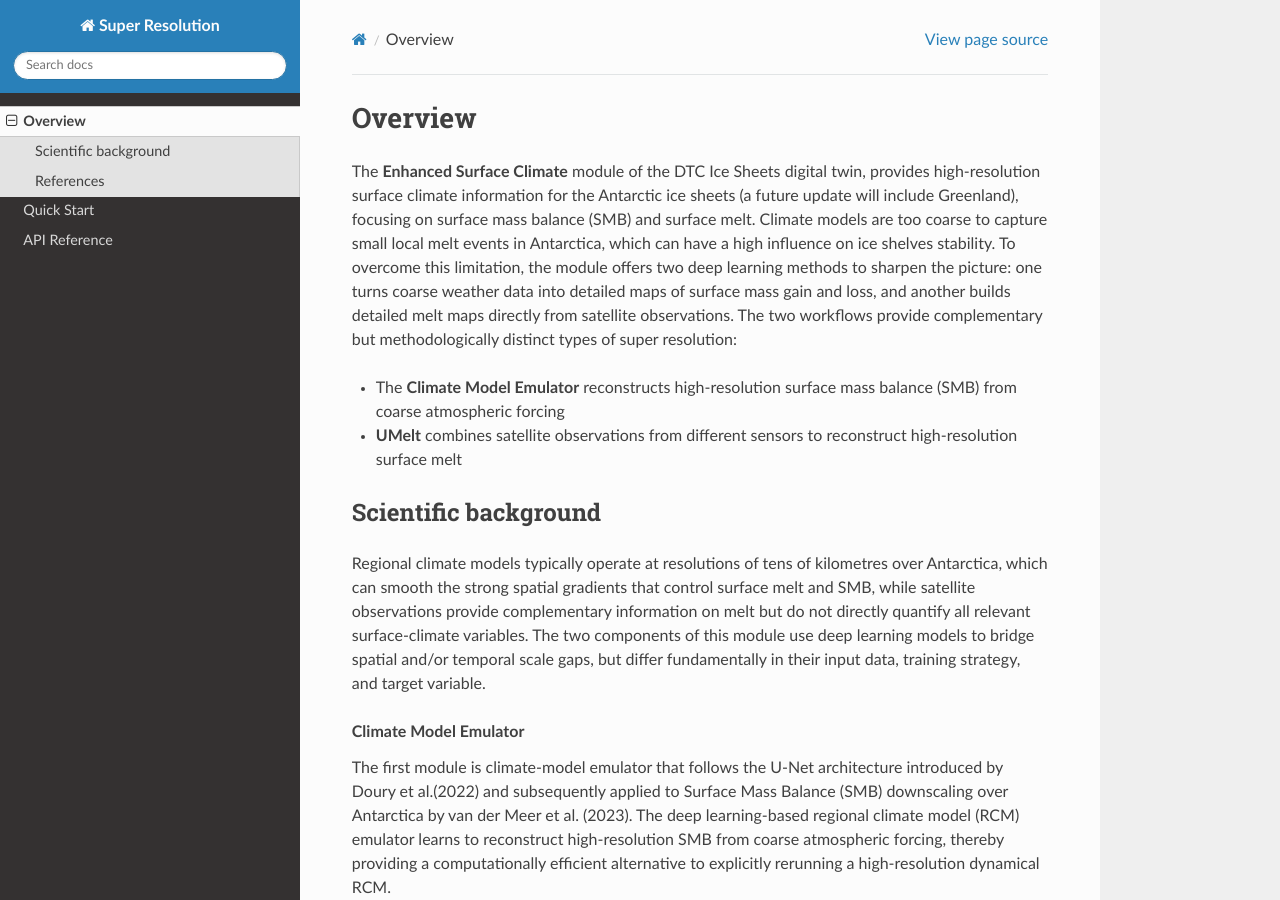
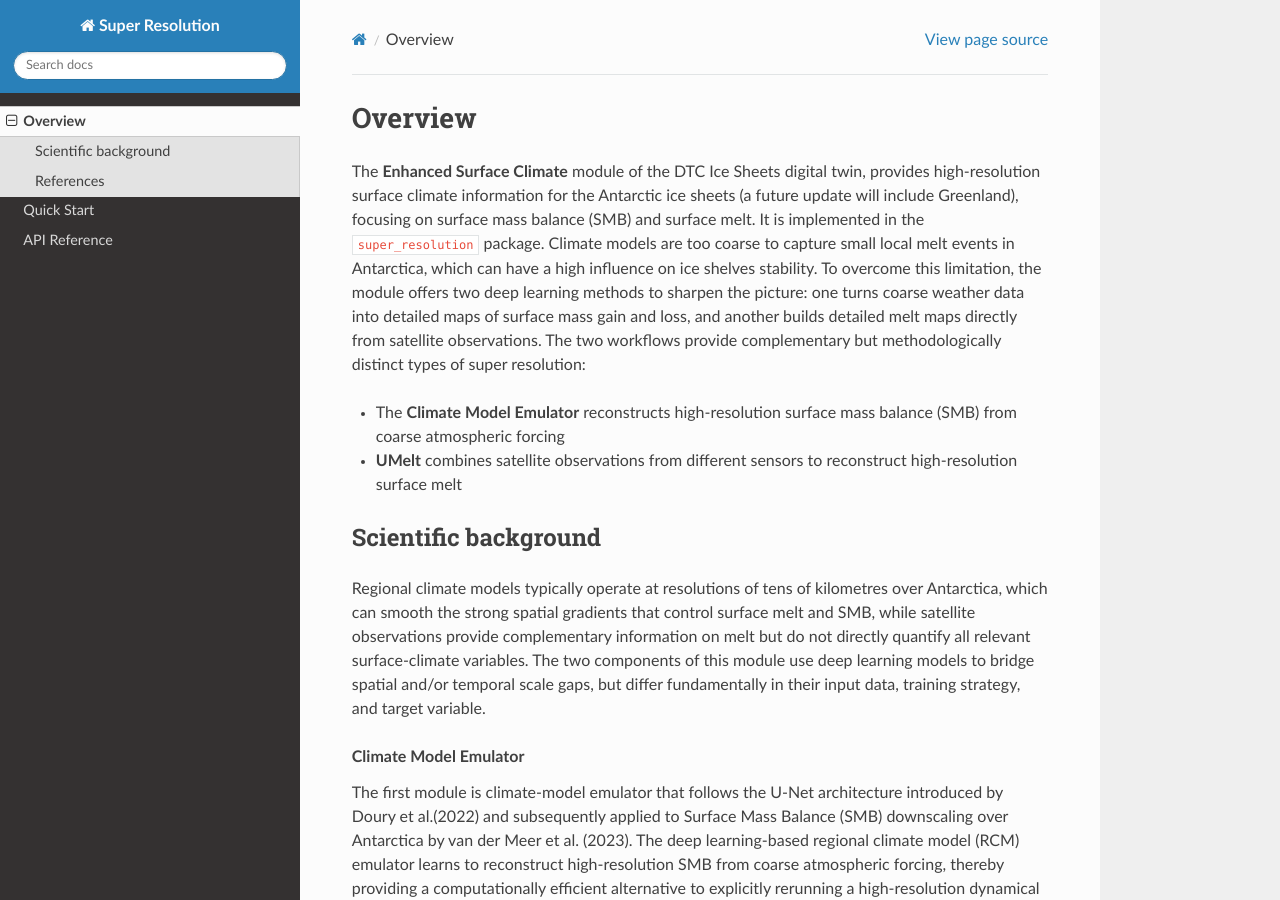
Before and after one commit to DTC-Ice-Sheets/dtc_super_resolution, a Sphinx documentation site: the page built from docs/source/overview.rst, in a window 1280 px wide and 900 px high. Built offline with Sphinx 7.4.7 and the Read the Docs theme 3.1.0, drawn with Linux system fonts in a browser that asks for light colours.

Commit message:
Update docs/source/overview.rst
Co-authored-by: Jan Stankiewicz <jannsta1@gmail.com>

```diff
--- a/docs/source/overview.rst
+++ b/docs/source/overview.rst
@@ -3,7 +3,7 @@ Overview
 
 The **Enhanced Surface Climate** module of the DTC Ice Sheets digital twin, provides high-resolution surface climate information
 for the Antarctic ice sheets (a future update will include Greenland), focusing on surface mass balance (SMB) and
-surface melt.
+surface melt. It is implemented in the ``super_resolution`` package.
 Climate models are too coarse to capture small local melt events in Antarctica, which can have a high influence on ice
 shelves stability.
 To overcome this limitation, the module offers two deep learning methods to sharpen the picture:
```
